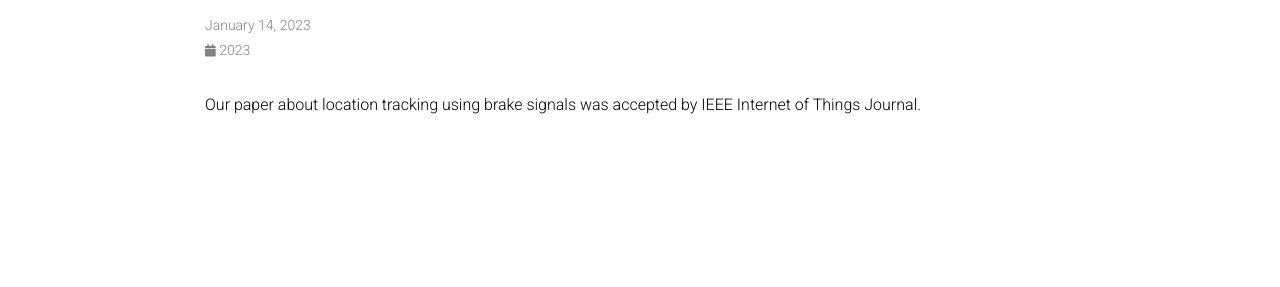
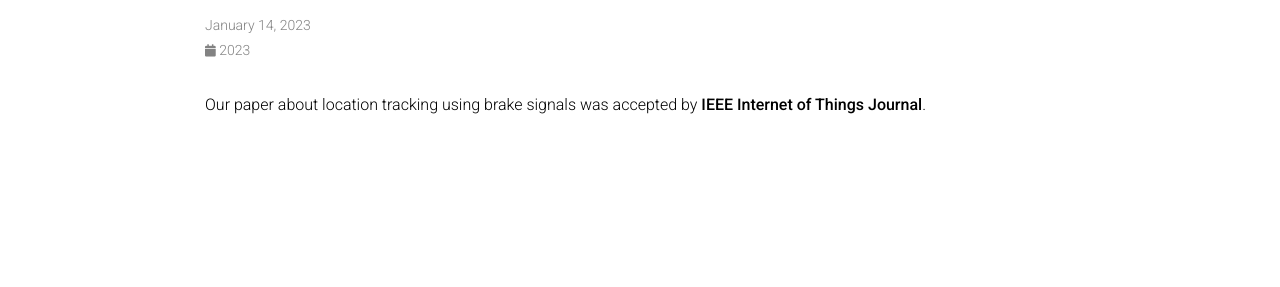
Before and after one commit to chenxiunt/chenxiunt.github.io, a Jekyll site: the page built from _news/announcement_20230114.md, in a window 1280 px wide. Shown: the part 146-433 px from the top of the page. Built offline with Jekyll 4.4.1, drawn with Linux system fonts in a browser that asks for light colours; comment, search, counter and statistics services are not loaded; a style sheet for code colours, icons or effects is not loaded.

```diff
--- a/_news/announcement_20230114.md
+++ b/_news/announcement_20230114.md
@@ -4,4 +4,4 @@ date: 2023-01-14 15:59:00-0400
 inline: true
 ---
 
-Our paper about location tracking using brake signals was accepted by IEEE Internet of Things Journal.
+Our paper about location tracking using brake signals was accepted by **IEEE Internet of Things Journal**.
```
